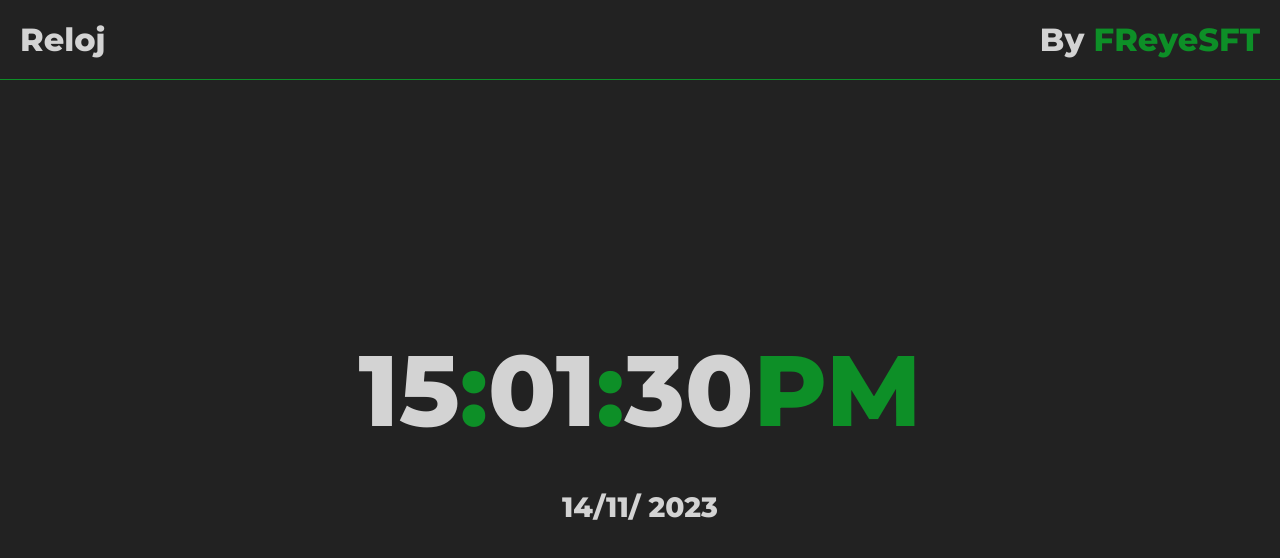
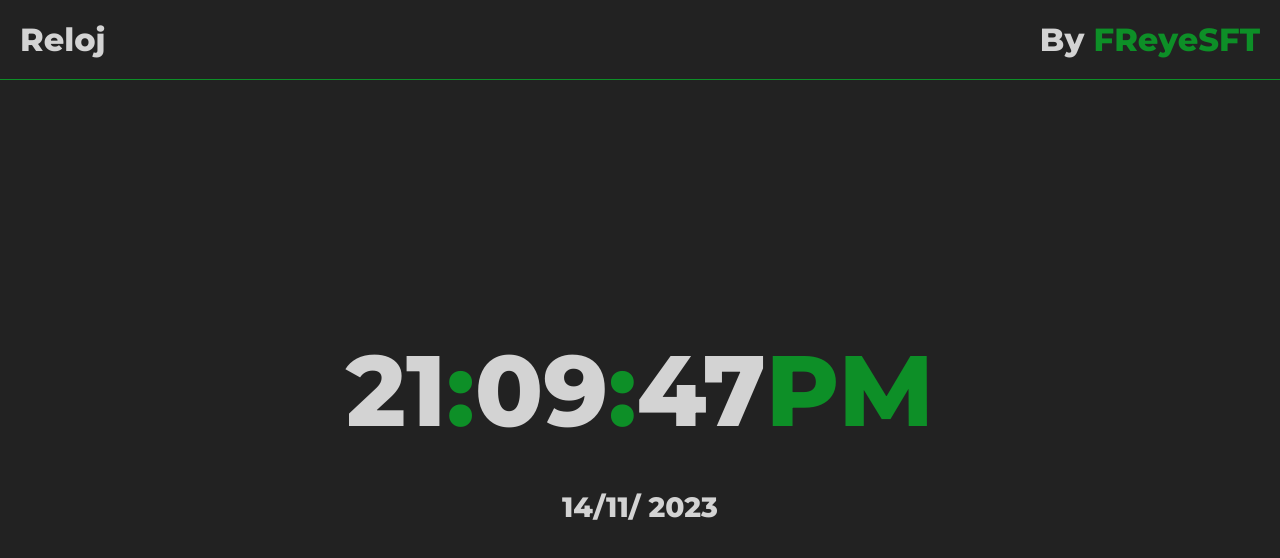
Before and after one commit to FReyesft/reloj, a plain HTML site: page index.html in a window 1280 px wide. Drawn offline with Linux system fonts and the light colour scheme.

Commit message:
add 0 when the date element time is minor than 10

```diff
--- a/index.css
+++ b/index.css
@@ -52,6 +52,6 @@ body {
   font-size: 100px;
 }
 
-.clock > div > span {
+.clock > div .double {
   color: rgb(13, 143, 39);
 }
--- a/index.html
+++ b/index.html
@@ -29,9 +29,15 @@
     <section class="section-clock">
       <div class="container-clock">
         <div class="clock">
-          <div id="date-hours">15<span>:</span></div>
-          <div id="date-minutes">01<span>:</span></div>
-          <div id="date-seconds">30<span>PM</span></div>
+          <div>
+            <span id="date-hours">15</span><span class="double">:</span>
+          </div>
+          <div>
+            <span id="date-minutes">01</span><span class="double">:</span>
+          </div>
+          <div>
+            <span id="date-seconds">30</span><span class="double">PM</span>
+          </div>
         </div>
         <p class="date">
           <span id="date-day">14</span>/<span id="date-month">11</span>/
--- a/index.js
+++ b/index.js
@@ -1,3 +1,39 @@
-const hours = document.getElementById('date-hours')
-const minutes = document.getElementById('date-minutes')
-const seconds = document.getElementById('date-seconds')
+let hoursClock = document.getElementById('date-hours')
+let minutesClock = document.getElementById('date-minutes')
+let secondsClock = document.getElementById('date-seconds')
+
+
+function UpdateTimeForSecond() {
+	setInterval(() => {
+		const date = new Date
+		let hours = date.getHours()
+		let minutes = date.getMinutes();
+		let seconds = date.getSeconds();
+		console.log(seconds)
+		if (seconds < 10) {
+			secondsClock.textContent = '0' + seconds
+		} else {
+			secondsClock.textContent = seconds
+		}
+		if (minutes < 10) {
+			minutesClock.textContent = '0' + minutes
+		} else {
+			minutesClock.textContent = minutes
+		}
+		if (hours < 10) {
+			hoursClock.textContent = '0' + hours
+		} else {
+			hoursClock.textContent = hours
+		}
+
+
+
+
+
+
+
+
+	}, 1000)
+}
+
+UpdateTimeForSecond();
```
